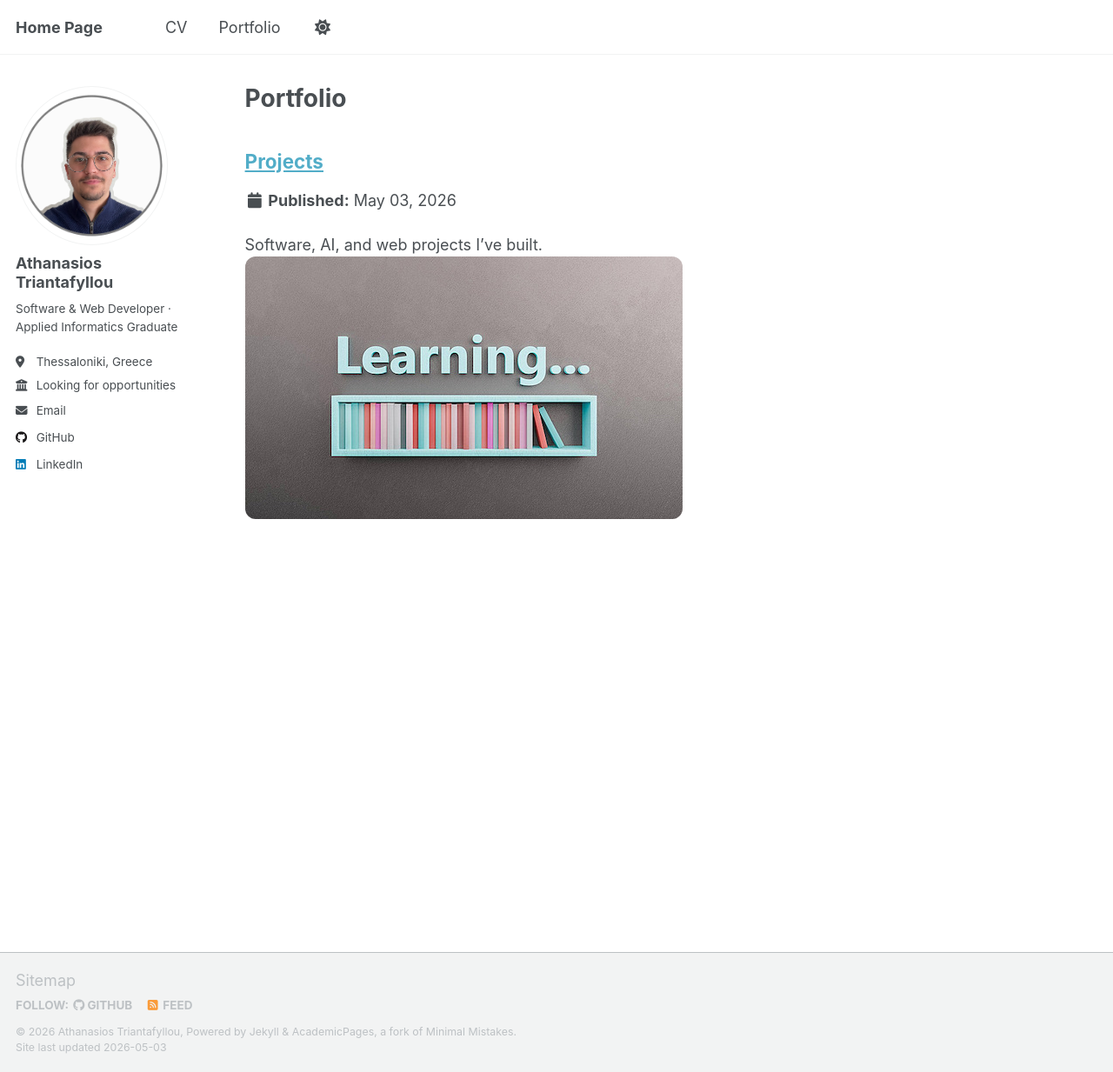
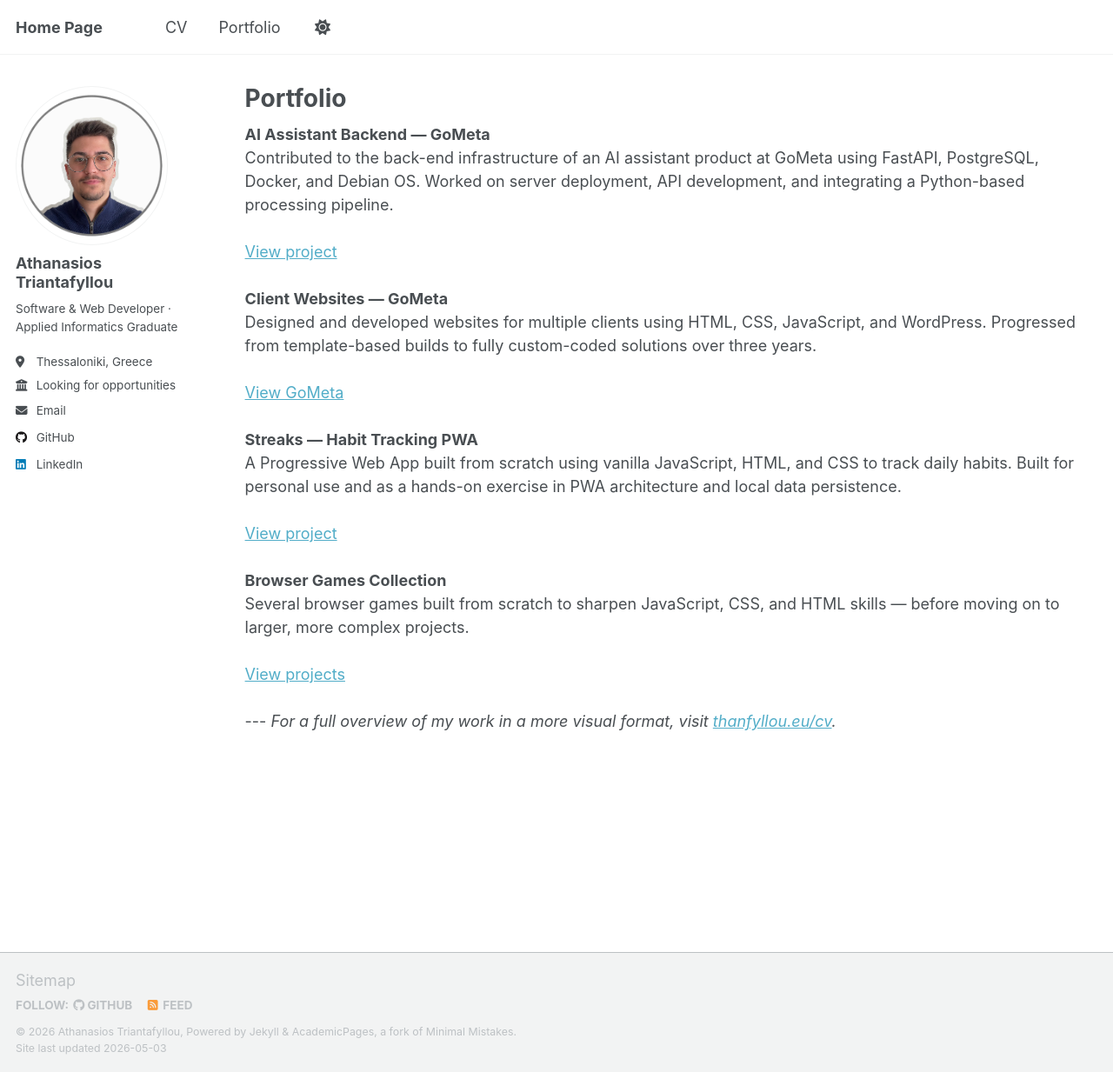
Before and after one commit to AthTriantafyllou/AthTriantafyllou.github.io, a Jekyll site: the page built from _pages/portfolio.html, in a window 1280 px wide and 1233 px high. Shown: the whole window at 87% size. Built offline with Jekyll 4.4.1, drawn with Linux system fonts in a browser that asks for light colours; a script that is not in the unit is left out.

Commit message:
Update portfolio.html

```diff
--- a/_pages/portfolio.html
+++ b/_pages/portfolio.html
@@ -5,9 +5,38 @@ permalink: /portfolio/
 author_profile: true
 ---
 
-{% include base_path %}
+<b>AI Assistant Backend — GoMeta</b>
+<br>
+Contributed to the back-end infrastructure of an AI assistant product at GoMeta using FastAPI, PostgreSQL, Docker, and Debian OS. Worked on server deployment, API development, and integrating a Python-based processing pipeline.
+<br><br>
+<a href="https://myaips.cloud" target="_blank">View project</a>
 
+<br><br>
 
-{% for post in site.portfolio %}
-  {% include archive-single.html %}
-{% endfor %}
+<b>Client Websites — GoMeta</b>
+<br>
+Designed and developed websites for multiple clients using HTML, CSS, JavaScript, and WordPress. Progressed from template-based builds to fully custom-coded solutions over three years.
+<br><br>
+<a href="https://gometa.gr" target="_blank">View GoMeta</a>
+
+<br><br>
+
+<b>Streaks — Habit Tracking PWA</b>
+<br>
+A Progressive Web App built from scratch using vanilla JavaScript, HTML, and CSS to track daily habits. Built for personal use and as a hands-on exercise in PWA architecture and local data persistence.
+<br><br>
+<a href="https://thanfyllou.eu/streaks/index.html" target="_blank">View project</a>
+
+<br><br>
+
+<b>Browser Games Collection</b>
+<br>
+Several browser games built from scratch to sharpen JavaScript, CSS, and HTML skills — before moving on to larger, more complex projects.
+<br><br>
+<a href="https://thanfyllou.eu/games" target="_blank">View projects</a>
+
+<br><br>
+
+---
+
+<i>For a full overview of my work in a more visual format, visit <a href="https://thanfyllou.eu/cv" target="_blank">thanfyllou.eu/cv</a>.</i>
```
